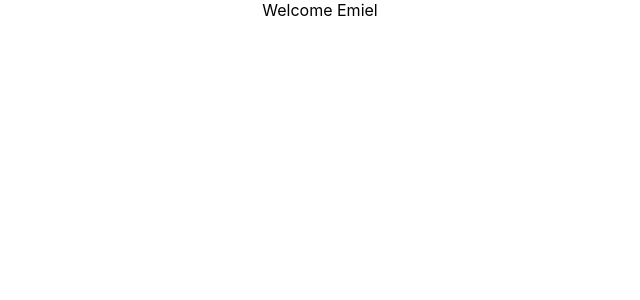
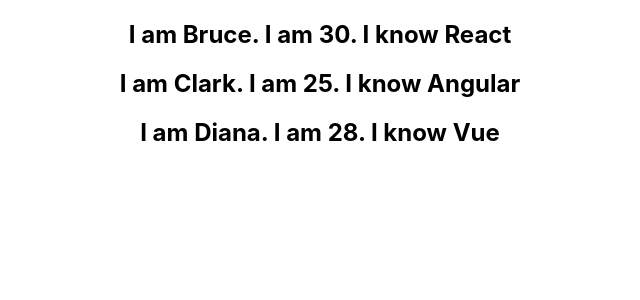
Before and after one commit to EdeJ/react-codevolution, a React (Create React App) app: page / in a window 1280 px wide. Shown: the top 300 px of the page, without its empty margins (320-960 px from the left). Built offline with nearby package versions, Linux system fonts and the light colour scheme.

Commit message:
lesson 17

```diff
--- a/src/App.js
+++ b/src/App.js
@@ -10,11 +10,13 @@
 import EventBind from './components/EventBind';
 import ParentComponent from './components/ParentComponent';
 import UserGreeting from './components/UserGreeting';
+import NameList from './components/NameList';
 
 function App() {
   return (
     <div className="App">
-      <UserGreeting />
+      <NameList />
+      {/* <UserGreeting /> */}
       {/* <ParentComponent /> */}
       {/* <EventBind /> */}
       {/* <FunctionClick />
--- /dev/null
+++ b/src/components/NameList.js
@@ -0,0 +1,44 @@
+// import React from 'react'
+
+// function NameList() {
+//     const names = ['Bruce', 'Clark', 'Diana']
+//     const nameList = names.map(name => <h2>{name}</h2>)
+//     return (
+//         <div>{nameList}</div>
+//     )
+// }
+
+// export default NameList
+
+import React from 'react'
+import Person from './Person'
+
+function NameList() {
+    const persons = [
+        {
+            id: 1,
+            name: 'Bruce',
+            age: 30,
+            skill: 'React'
+        },
+        {
+            id: 2,
+            name: 'Clark',
+            age: 25,
+            skill: 'Angular'
+        }, {
+            id: 3,
+            name: 'Diana',
+            age: 28,
+            skill: 'Vue'
+        }
+    ]
+    const personList = persons.map(person => (
+        <Person person={person} />
+    ))
+    return (
+        <div>{personList}</div>
+    )
+}
+
+export default NameList
--- /dev/null
+++ b/src/components/Person.js
@@ -0,0 +1,13 @@
+import React from 'react'
+
+function Person({ person }) {
+    return (
+        <div>
+            <h2>
+                I am {person.name}. I am {person.age}. I know {person.skill}
+            </h2>
+        </div>
+    )
+}
+
+export default Person
```
